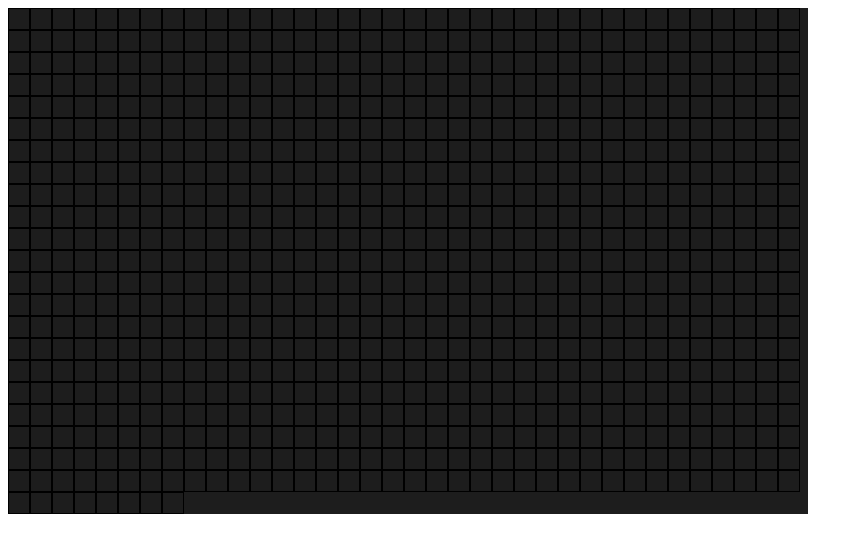
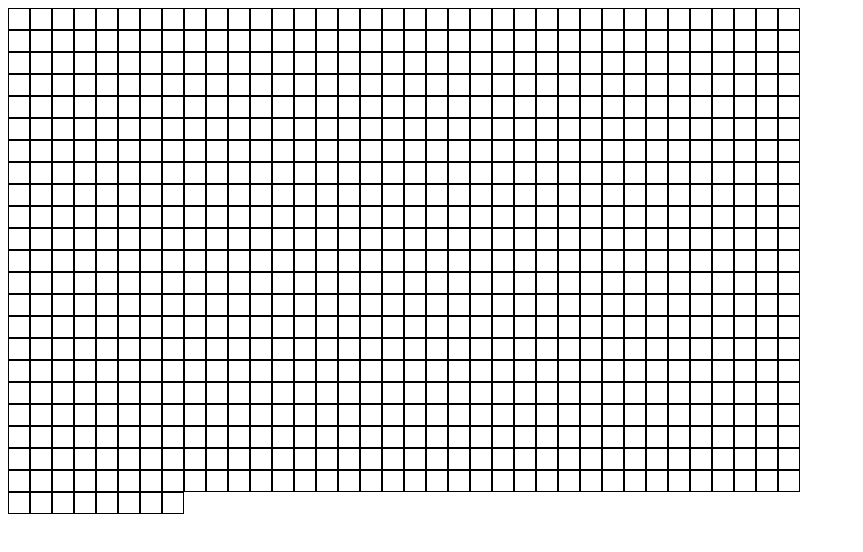
Before and after one commit to acciojob/Color-board-Ahmad-Arsh, a website: page main.html in a window 1280 px wide. Shown: the whole page, without its empty margins (0-863 px from the left). Drawn offline with Linux system fonts and the light colour scheme.

Commit message:
created a submission

```diff
--- a/styles.css
+++ b/styles.css
@@ -2,7 +2,7 @@
             display: flex;
             flex-wrap: wrap;
             width: 800px;
-	 background-color:rgb(29,29,29);
+	 background-color:rgba(0,0,0,0);
         }
 
         .square {
```
